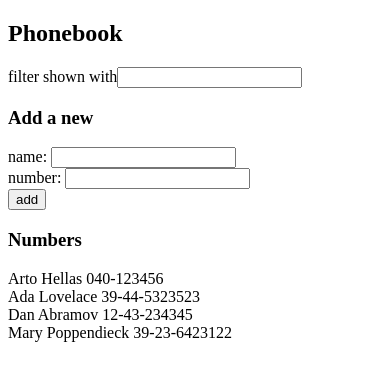
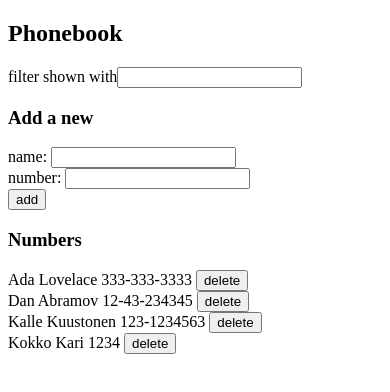
Before and after one commit to chronotriggered/fullstackopen, a React (Vite) app in the folder part2/phonebook/: page / in a window 390 px wide. Shown: the top 392 px of the page. Built offline with nearby package versions, Linux system fonts and the light colour scheme; data requests are answered from the project's data file.

Commit message:
second to last part phonebook

```diff
--- a/part2/phonebook/db.json
+++ b/part2/phonebook/db.json
@@ -1,13 +1,8 @@
 {
   "persons": [
     {
-      "name": "Arto Hellas",
-      "number": "040-123456",
-      "id": "1"
-    },
-    {
       "name": "Ada Lovelace",
-      "number": "39-44-5323523",
+      "number": "333-333-3333",
       "id": "2"
     },
     {
@@ -16,9 +11,14 @@
       "id": "3"
     },
     {
-      "name": "Mary Poppendieck",
-      "number": "39-23-6423122",
-      "id": "4"
+      "id": "4568",
+      "name": "Kalle Kuustonen",
+      "number": "123-1234563"
+    },
+    {
+      "id": "4160",
+      "name": "Kokko Kari",
+      "number": "1234"
     }
   ]
 }
--- a/part2/phonebook/src/App.jsx
+++ b/part2/phonebook/src/App.jsx
@@ -26,10 +26,10 @@
   );
 };
 
-const Person = ({ name, number }) => {
+const Person = ({ name, number, deletePerson }) => {
   return (
     <div>
-      {name} {number}
+      {name} {number} <button onClick={deletePerson}>delete</button>
     </div>
   );
 };
@@ -45,8 +45,6 @@
       setPersons(response);
     });
   }, []);
-
-  console.log(persons);
 
   const filterResults = persons.filter((person) =>
     person.name.toLowerCase().includes(newFilter)
@@ -67,20 +65,30 @@
         const updatePersons = persons.map((person) =>
           person.name === newName ? { ...person, number: newNumber } : person
         );
-        setPersons(updatePersons);
+        newService
+          .update(personExists.id, { ...personExists, number: newNumber })
+          .then((updatedPerson) =>
+            setPersons(
+              persons.map((person) =>
+                person.id !== updatedPerson.id ? person : updatedPerson
+              )
+            )
+          );
       } else {
         alert(`${newName} already exists`);
       }
     } else {
       const numberObj = {
-        id: persons.length + 1,
         name: newName,
         number: newNumber || "",
       };
-      setPersons(persons.concat(numberObj));
+
+      newService.create(numberObj).then((createdPerson) => {
+        setPersons(persons.concat(createdPerson));
+        setNewName("");
+        setNewNumber("");
+      });
     }
-    setNewName("");
-    setNewNumber("");
   };
 
   const handleNameChange = (event) => {
@@ -93,6 +101,13 @@
 
   const handleFilterChange = (event) => {
     setNewFilter(event.target.value.trimStart().toLowerCase());
+  };
+
+  const personToDelete = (id) => {
+    const deletedPerson = persons.find((p) => p.id === id);
+    newService.deletePerson(deletedPerson.id).then(() => {
+      setPersons(persons.filter((person) => person.id !== id));
+    });
   };
 
   return (
@@ -109,7 +124,12 @@
       />
       <h3>Numbers</h3>
       {filterResults.map((person) => (
-        <Person key={person.id} name={person.name} number={person.number} />
+        <Person
+          key={person.id}
+          name={person.name}
+          number={person.number}
+          deletePerson={() => personToDelete(person.id)}
+        />
       ))}
     </div>
   );
--- a/part2/phonebook/src/services/persons.js
+++ b/part2/phonebook/src/services/persons.js
@@ -16,8 +16,14 @@
   return request.then((response) => response.data);
 };
 
+const deletePerson = (id) => {
+  const request = axios.delete(`${baseUrl}/${id}`);
+  return request.then((response) => console.log("Deleted"));
+};
+
 export default {
   getAll,
   create,
   update,
+  deletePerson,
 };
```
